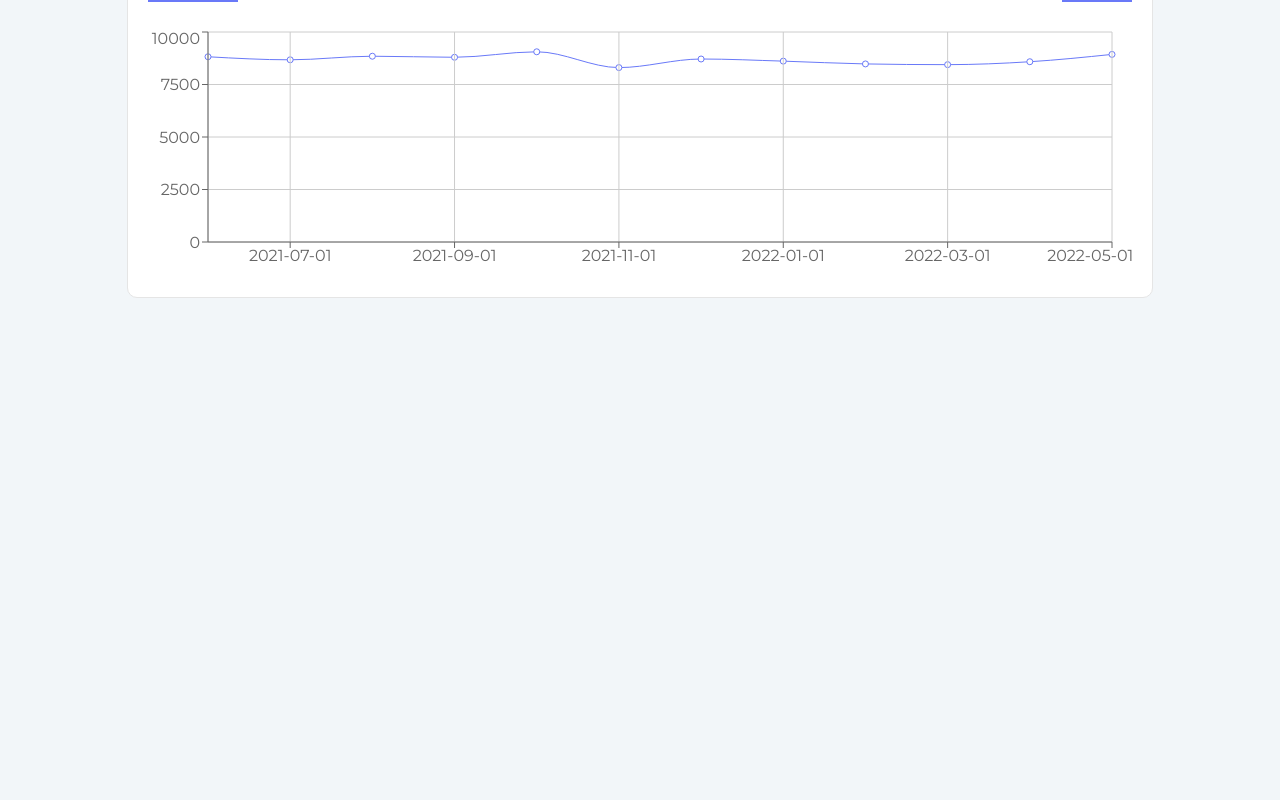
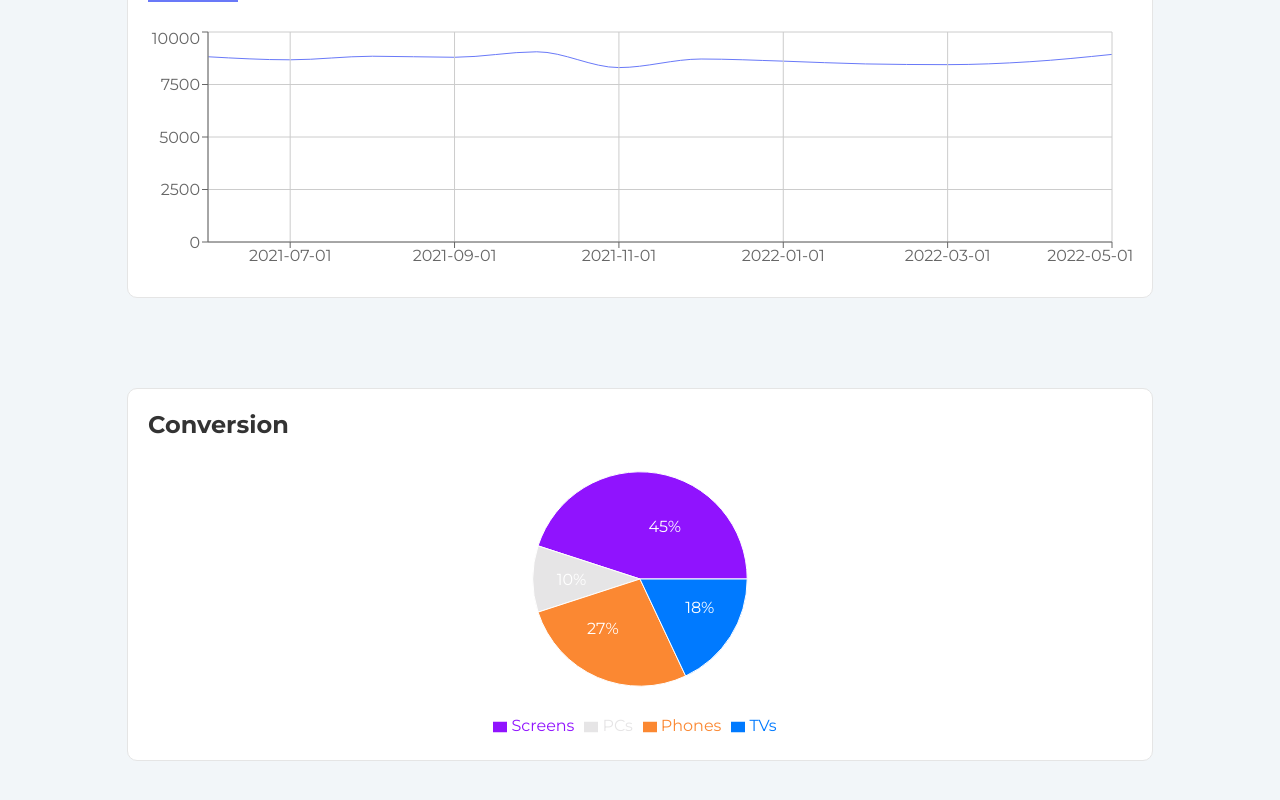
Before and after one commit to bartolomeow/neobanks-carlospaque, a React (Create React App) app: page / in a window 1280 px wide. Shown: the part 446-1246 px from the top of the page. Before the commit the page ends 800 px from the top, so only its background shows below. Built offline with nearby package versions, Linux system fonts and the light colour scheme.

Commit message:
Coded conversion chart

```diff
--- a/src/components/graphic-conversions/Graphic-conversions.jsx
+++ b/src/components/graphic-conversions/Graphic-conversions.jsx
@@ -0,0 +1,70 @@
+import { PieChart, Pie, Sector, Cell, ResponsiveContainer, Legend, Line } from 'recharts';
+import "./graphic-conversions.css";
+
+const data_users = [
+    {
+        name: "Screens",
+        value: 45
+    },
+    {
+        name: "PCs",
+        value: 10
+    },
+    {
+        name: "Phones",
+        value: 27
+    },
+    {
+        name: "TVs",
+        value: 18
+    }
+];
+
+
+  const COLORS = ['#9013fe', '#e6e5e6', '#fb8832', '#007aff'];
+
+  const RADIAN = Math.PI / 180;
+  const renderCustomizedLabel = ({ cx, cy, midAngle, innerRadius, outerRadius, percent, index }) => {
+    const radius = innerRadius + (outerRadius - innerRadius) * 0.5;
+    const x = cx + radius * Math.cos(-midAngle * RADIAN);
+    const y = cy + radius * Math.sin(-midAngle * RADIAN);
+
+    return (
+      <text x={x} y={y} fill="white" textAnchor={x > cx ? 'start' : 'end'} dominantBaseline="central">
+        {`${(percent * 100).toFixed(0)}%`}
+      </text>
+    );
+  };
+
+const Graphic_conversions = () => {
+    return (
+        <div className="graphic-conversions-container">
+            <div className="card card-big">
+                <div className="graphic-conversions-title">Conversion</div>
+                <div className="graphic-conversions">
+                    <ResponsiveContainer>
+                    <PieChart>
+          <Pie
+            data={data_users}
+            cx="50%"
+            cy="50%"
+            labelLine={false}
+            label={renderCustomizedLabel}
+            fill="#8884d8"
+            dataKey="value"
+          >
+            {data_users.map((entry, index) => (
+              <Cell key={`cell-${index}`} fill={COLORS[index % COLORS.length]} />
+            ))}
+          </Pie>
+          <Legend/>
+            <Line type="monotone" dataKey="pv" stroke="#8884d8" activeDot={{ r: 8 }} />
+        </PieChart>
+                    </ResponsiveContainer>
+                </div>
+            </div>
+        </div>
+    );
+};
+
+export default Graphic_conversions;
--- a/src/components/graphic-conversions/graphic-conversions.css
+++ b/src/components/graphic-conversions/graphic-conversions.css
@@ -0,0 +1,17 @@
+.graphic-conversions-container {
+    padding: 5px 25px;
+    display: flex;
+    justify-content: space-around;
+}
+
+.graphic-conversions-title {
+    color: #333333;
+    font-weight: 700;
+    font-size: 24px;
+    line-height: 31.68px;
+    text-align: left;
+}
+
+.graphic-conversions {
+    min-height: 300px;
+}
--- a/src/components/graphic-transactions/Graphic-transactions.jsx
+++ b/src/components/graphic-transactions/Graphic-transactions.jsx
@@ -2442,10 +2442,14 @@ const Graphic_transactions = () => {
 
     const changeTemporalityMonthly = () => {
         setTemporality("monthly");
+        document.getElementById("tempo-month").classList.add("active-btn");
+        document.getElementById("tempo-daily").classList.remove("active-btn");
     };
 
     const changeTemporalityDaily = () => {
         setTemporality("daily");
+        document.getElementById("tempo-daily").classList.add("active-btn");
+        document.getElementById("tempo-month").classList.remove("active-btn");
     };
 
     return (
@@ -2458,7 +2462,8 @@ const Graphic_transactions = () => {
                     <a
                         href="#"
                         onClick={changeTemporalityMonthly}
-                        className="change-temporality-btn"
+                        className="change-temporality-btn active-btn"
+                        id="tempo-month"
                     >
                         Monthly
                     </a>
@@ -2466,6 +2471,7 @@ const Graphic_transactions = () => {
                         href="#"
                         onClick={changeTemporalityDaily}
                         className="change-temporality-btn"
+                        id="tempo-daily"
                     >
                         Daily
                     </a>
@@ -2486,6 +2492,7 @@ const Graphic_transactions = () => {
                                     type="monotone"
                                     dataKey="Close"
                                     stroke="#6979F8"
+                                    dot={false}
                                 />
                                 <CartesianGrid stroke="#ccc" />
                                 <XAxis dataKey="Date" />
@@ -2509,6 +2516,7 @@ const Graphic_transactions = () => {
                                     type="monotone"
                                     dataKey="Close"
                                     stroke="#6979F8"
+                                    dot={false}
                                 />
                                 <CartesianGrid stroke="#ccc" />
                                 <XAxis dataKey="Date" />
--- a/src/components/graphic-transactions/graphic-transactions.css
+++ b/src/components/graphic-transactions/graphic-transactions.css
@@ -28,6 +28,9 @@
     font-weight: 400;
     line-height: 18px;
     padding: 10px 20px;
-    border-bottom: 5px solid #6979f8;
     margin-bottom: 25px;
 }
+
+.active-btn {
+    border-bottom: 5px solid #6979f8;
+}
--- a/src/pages/home/Home.jsx
+++ b/src/pages/home/Home.jsx
@@ -1,7 +1,7 @@
 import React, { lazy, useEffect } from "react";
 import "./home.css";
 const Header = lazy(() => import("../../components/header/Header"));
-const Graphic_conversions = lazy(() =>
+const GraphicConversions = lazy(() =>
     import("../../components/graphic-conversions/Graphic-conversions.jsx")
 );
 const Graphic_expenses = lazy(() =>
@@ -69,6 +69,7 @@ const Home = () => {
             <section className="column1">
                 <TransactionsCount />
                 <GraphicTransactions />
+                <GraphicConversions />
             </section>
             <section className="column2"></section>
         </>
```
